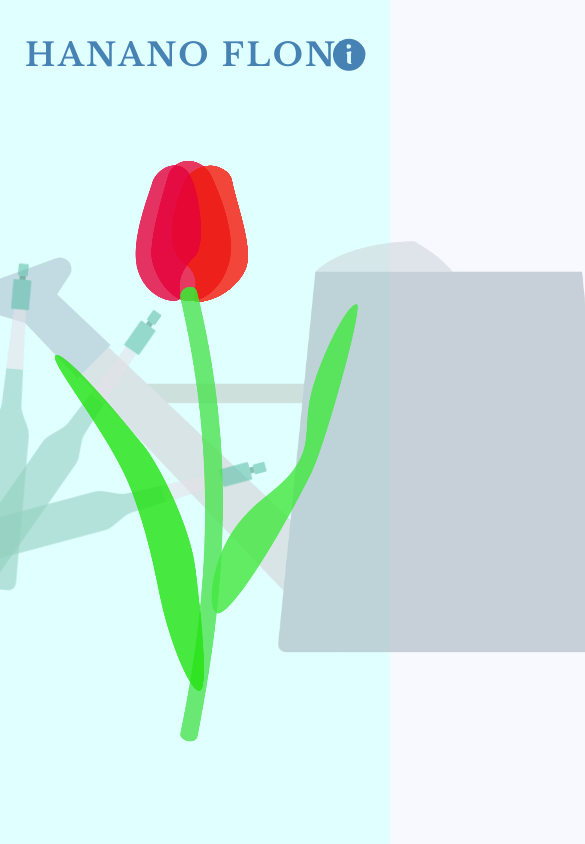
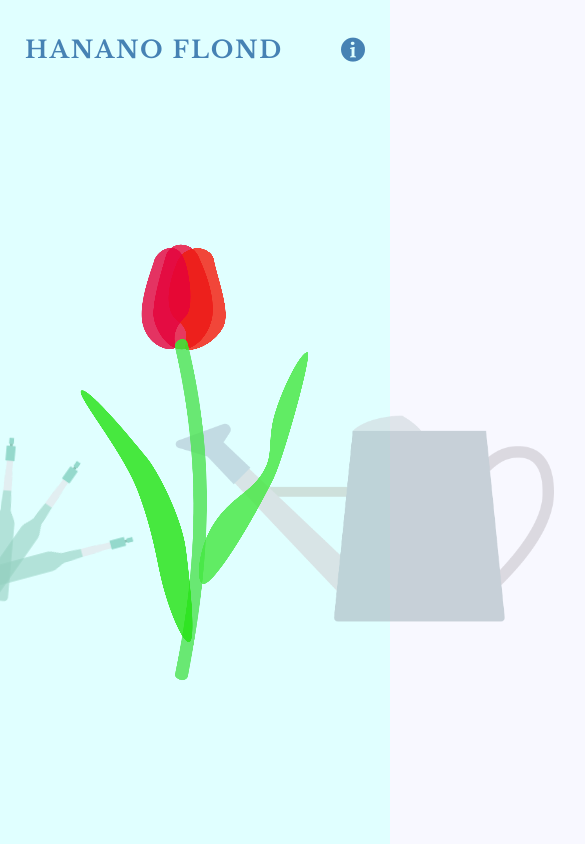
Before and after one commit to yhs970519/Flowers, a plain HTML site: page tulipRed/tulip.html in a window 390 px wide. Shown: the top 844 px of the page, 585 px wide, since content can reach past the window. Drawn offline with nearby package versions, Linux system fonts and the light colour scheme; a web font is replaced by a local one.

Commit message:
14th commit

```diff
--- a/tulipOrange/tulip.css
+++ b/tulipOrange/tulip.css
@@ -70,8 +70,8 @@ a{
     top: 60%;
     left: 50%;
     transform: translate(-50%, -50%);
-    width: 500px;
-    height: 900px;
+    width: 300px;
+    height: 800px;
 }
 
 .hanamove{
@@ -188,3 +188,66 @@ a{
 #eiyouzai3{
     transform: rotate(75deg);
 }
+
+@media (max-width: 550px){
+    #flond{
+        font-size: 1.5rem;
+        letter-spacing: 0.1125rem;
+    }
+
+    #info{
+        top: 37px;
+        font-size: 1.5rem;
+    }
+
+    .hana{
+        top: 70%;
+        left: 52.5%;
+    }
+
+    #canvasGroup1{
+        width: 112.5px;
+        height: 112.5px;
+    }
+
+    #canvasGroup2{
+        width: 112.5px;
+        height: 450px;
+        top: -37.5px;
+    }
+
+    #canvas1, #canvas2, #canvas3, #canvas4,
+    #canvas5{
+        width: 112.5px;
+        height: 112.5px;
+    }
+
+    #canvas6, #canvas7, #canvas8, #canvas9{
+        width: 112.5px;
+        height: 450px;
+    }
+
+    #canvas7, #canvas8{
+        width: 150px;
+    }
+
+    #canvas7{
+        left: -67.5px;
+    }
+
+    #canvas8{
+        left: 45px;
+    }
+
+    #zyouro{
+        bottom: 25%;
+        right: -175px;
+        width: 400px;
+    }
+
+    #eiyouzai1, #eiyouzai2, #eiyouzai3{
+        bottom: 27.5%;
+        left: -20px;
+        width: 40px;
+    }
+}
--- a/tulipPink/tulip.css
+++ b/tulipPink/tulip.css
@@ -69,8 +69,8 @@ a{
     top: 60%;
     left: 50%;
     transform: translate(-50%, -50%);
-    width: 500px;
-    height: 900px;
+    width: 300px;
+    height: 800px;
 }
 
 .hanamove{
@@ -187,3 +187,66 @@ a{
 #eiyouzai3{
     transform: rotate(75deg);
 }
+
+@media (max-width: 550px){
+    #flond{
+        font-size: 1.5rem;
+        letter-spacing: 0.1125rem;
+    }
+
+    #info{
+        top: 37px;
+        font-size: 1.5rem;
+    }
+
+    .hana{
+        top: 70%;
+        left: 52.5%;
+    }
+
+    #canvasGroup1{
+        width: 112.5px;
+        height: 112.5px;
+    }
+
+    #canvasGroup2{
+        width: 112.5px;
+        height: 450px;
+        top: -37.5px;
+    }
+
+    #canvas1, #canvas2, #canvas3, #canvas4,
+    #canvas5{
+        width: 112.5px;
+        height: 112.5px;
+    }
+
+    #canvas6, #canvas7, #canvas8, #canvas9{
+        width: 112.5px;
+        height: 450px;
+    }
+
+    #canvas7, #canvas8{
+        width: 150px;
+    }
+
+    #canvas7{
+        left: -67.5px;
+    }
+
+    #canvas8{
+        left: 45px;
+    }
+
+    #zyouro{
+        bottom: 25%;
+        right: -175px;
+        width: 400px;
+    }
+
+    #eiyouzai1, #eiyouzai2, #eiyouzai3{
+        bottom: 27.5%;
+        left: -20px;
+        width: 40px;
+    }
+}
--- a/tulipPurple/tulip.css
+++ b/tulipPurple/tulip.css
@@ -70,8 +70,8 @@ a{
     top: 60%;
     left: 50%;
     transform: translate(-50%, -50%);
-    width: 500px;
-    height: 900px;
+    width: 300px;
+    height: 800px;
 }
 
 .hanamove{
@@ -188,3 +188,66 @@ a{
 #eiyouzai3{
     transform: rotate(75deg);
 }
+
+@media (max-width: 550px){
+    #flond{
+        font-size: 1.5rem;
+        letter-spacing: 0.1125rem;
+    }
+
+    #info{
+        top: 37px;
+        font-size: 1.5rem;
+    }
+
+    .hana{
+        top: 70%;
+        left: 52.5%;
+    }
+
+    #canvasGroup1{
+        width: 112.5px;
+        height: 112.5px;
+    }
+
+    #canvasGroup2{
+        width: 112.5px;
+        height: 450px;
+        top: -37.5px;
+    }
+
+    #canvas1, #canvas2, #canvas3, #canvas4,
+    #canvas5{
+        width: 112.5px;
+        height: 112.5px;
+    }
+
+    #canvas6, #canvas7, #canvas8, #canvas9{
+        width: 112.5px;
+        height: 450px;
+    }
+
+    #canvas7, #canvas8{
+        width: 150px;
+    }
+
+    #canvas7{
+        left: -67.5px;
+    }
+
+    #canvas8{
+        left: 45px;
+    }
+
+    #zyouro{
+        bottom: 25%;
+        right: -175px;
+        width: 400px;
+    }
+
+    #eiyouzai1, #eiyouzai2, #eiyouzai3{
+        bottom: 27.5%;
+        left: -20px;
+        width: 40px;
+    }
+}
--- a/tulipRed/tulip.css
+++ b/tulipRed/tulip.css
@@ -70,8 +70,8 @@ a{
     top: 60%;
     left: 50%;
     transform: translate(-50%, -50%);
-    width: 500px;
-    height: 900px;
+    width: 300px;
+    height: 800px;
 }
 
 .hanamove{
@@ -188,3 +188,66 @@ a{
 #eiyouzai3{
     transform: rotate(75deg);
 }
+
+@media (max-width: 550px){
+    #flond{
+        font-size: 1.5rem;
+        letter-spacing: 0.1125rem;
+    }
+
+    #info{
+        top: 37px;
+        font-size: 1.5rem;
+    }
+
+    .hana{
+        top: 70%;
+        left: 52.5%;
+    }
+
+    #canvasGroup1{
+        width: 112.5px;
+        height: 112.5px;
+    }
+
+    #canvasGroup2{
+        width: 112.5px;
+        height: 450px;
+        top: -37.5px;
+    }
+
+    #canvas1, #canvas2, #canvas3, #canvas4,
+    #canvas5{
+        width: 112.5px;
+        height: 112.5px;
+    }
+
+    #canvas6, #canvas7, #canvas8, #canvas9{
+        width: 112.5px;
+        height: 450px;
+    }
+
+    #canvas7, #canvas8{
+        width: 150px;
+    }
+
+    #canvas7{
+        left: -67.5px;
+    }
+
+    #canvas8{
+        left: 45px;
+    }
+
+    #zyouro{
+        bottom: 25%;
+        right: -175px;
+        width: 400px;
+    }
+
+    #eiyouzai1, #eiyouzai2, #eiyouzai3{
+        bottom: 27.5%;
+        left: -20px;
+        width: 40px;
+    }
+}
--- a/tulipWhite/tulip.css
+++ b/tulipWhite/tulip.css
@@ -70,8 +70,8 @@ a{
     top: 60%;
     left: 50%;
     transform: translate(-50%, -50%);
-    width: 500px;
-    height: 900px;
+    width: 300px;
+    height: 800px;
 }
 
 .hanamove{
@@ -188,3 +188,65 @@ a{
 #eiyouzai3{
     transform: rotate(75deg);
 }
+@media (max-width: 550px){
+    #flond{
+        font-size: 1.5rem;
+        letter-spacing: 0.1125rem;
+    }
+
+    #info{
+        top: 37px;
+        font-size: 1.5rem;
+    }
+
+    .hana{
+        top: 70%;
+        left: 52.5%;
+    }
+
+    #canvasGroup1{
+        width: 112.5px;
+        height: 112.5px;
+    }
+
+    #canvasGroup2{
+        width: 112.5px;
+        height: 450px;
+        top: -37.5px;
+    }
+
+    #canvas1, #canvas2, #canvas3, #canvas4,
+    #canvas5{
+        width: 112.5px;
+        height: 112.5px;
+    }
+
+    #canvas6, #canvas7, #canvas8, #canvas9{
+        width: 112.5px;
+        height: 450px;
+    }
+
+    #canvas7, #canvas8{
+        width: 150px;
+    }
+
+    #canvas7{
+        left: -67.5px;
+    }
+
+    #canvas8{
+        left: 45px;
+    }
+
+    #zyouro{
+        bottom: 25%;
+        right: -175px;
+        width: 400px;
+    }
+
+    #eiyouzai1, #eiyouzai2, #eiyouzai3{
+        bottom: 27.5%;
+        left: -20px;
+        width: 40px;
+    }
+}
```
